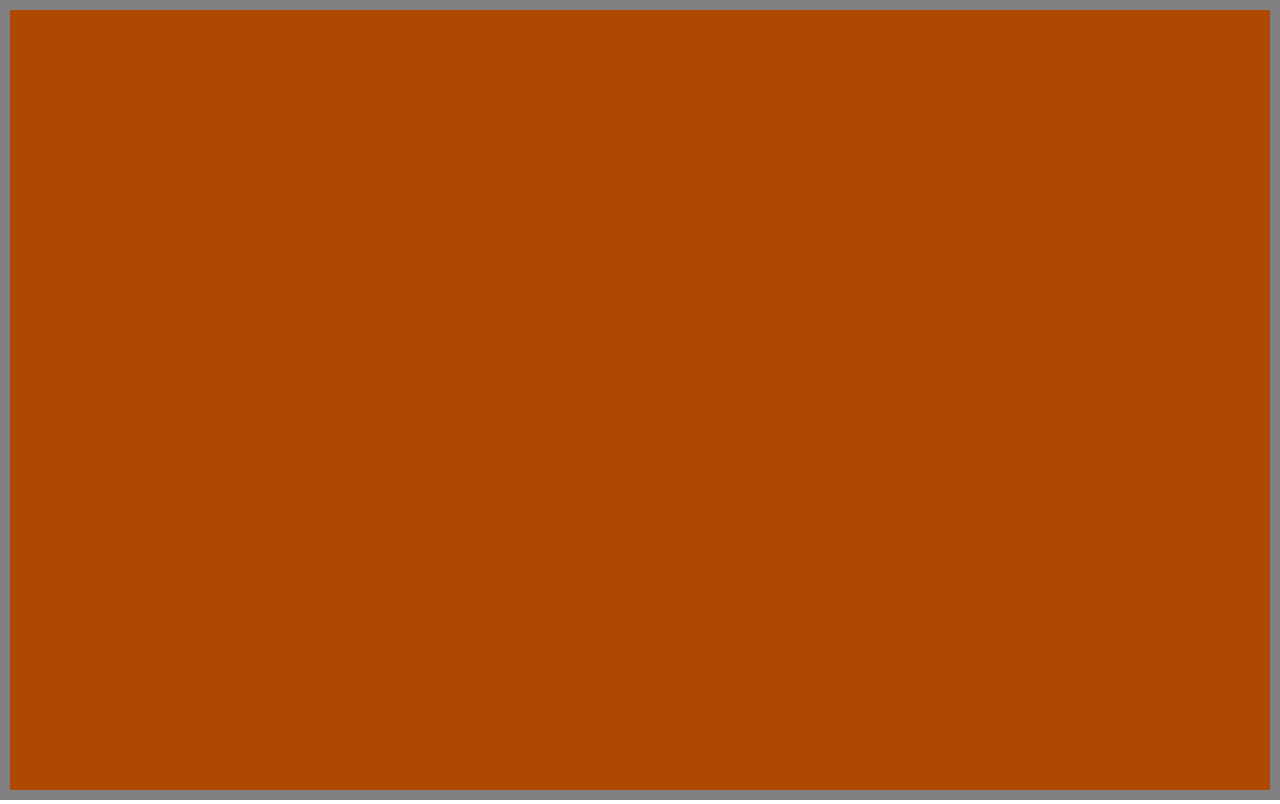
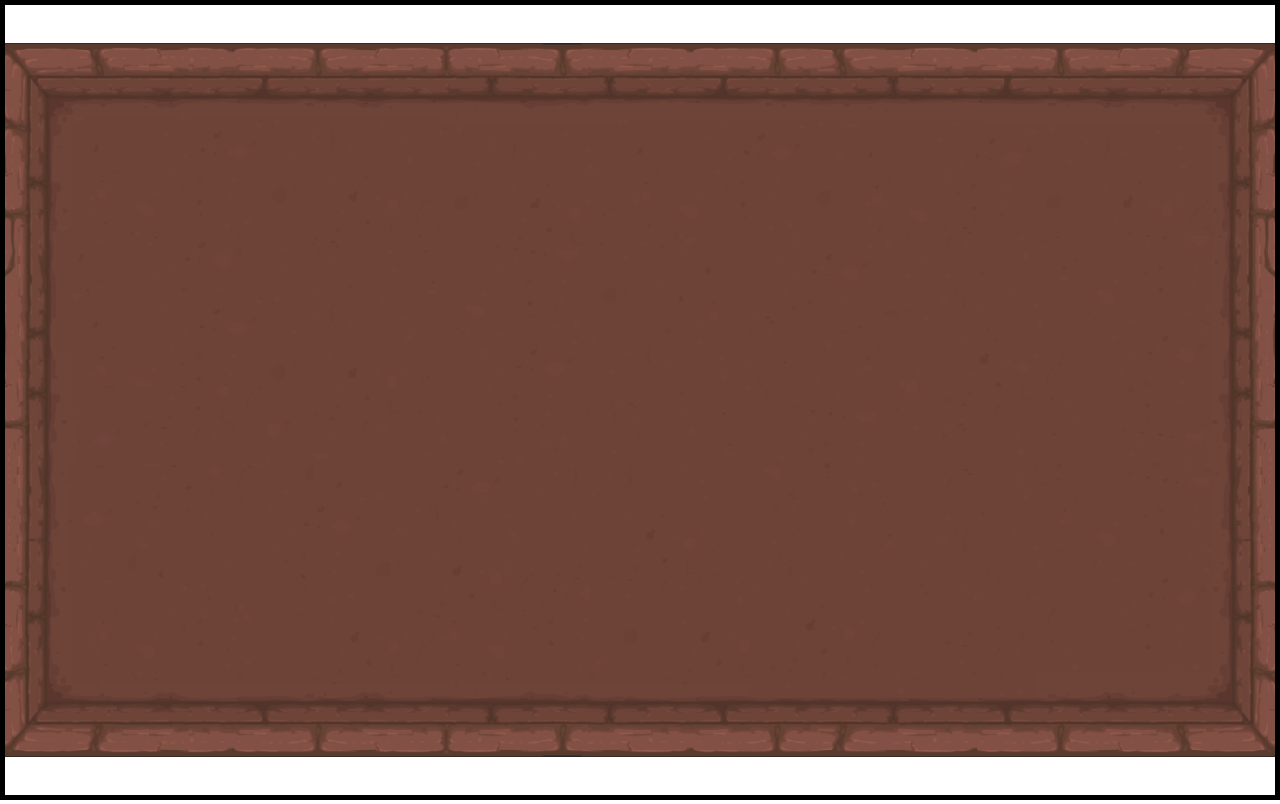
Before and after one commit to YagoPassos/JavascriptGame, a React (Create React App) app in the folder frontend/game-front/: page / in a window 1280 px wide. Built offline with nearby package versions, Linux system fonts and the light colour scheme.

Commit message:
ATT FINALLY

```diff
--- a/frontend/game-front/src/components/Tela/Canvas/index.tsx
+++ b/frontend/game-front/src/components/Tela/Canvas/index.tsx
@@ -61,7 +61,7 @@ function Canvas() {
           players: {
             'Steve': { x: 1800, y: 1000 },
             'Paul': { x: 1800, y: 500 },
-            'Bob': { x: 1300, y: 500 }
+            'Bob': { x: 10, y: 10 }
           },
 
           fruits: {
@@ -153,6 +153,7 @@ function Canvas() {
       keyboardListener.subscribe(game.movePlayer)
 
 
+
       if (context) {
         const renderScreen = () => {
           context.clearRect(0, 0, screen.width, screen.height);
@@ -162,13 +163,9 @@ function Canvas() {
 
             if (playerId === 'Bob') {
               var img = new Image();
+              img.src = '../../../img/Bob.svg';
 
-              img.onload = () => {
-                  console.log(img)
-                  context.drawImage
-                }
-
-              img.src = '../../../../public/img/Bob.jpg';
+              context.drawImage(img, player.x, player.y, 30, 45)
 
             } else {
               context.fillStyle = 'black';
@@ -189,6 +186,7 @@ function Canvas() {
     }
   }, [])
 
+
   return (
     <CanvasContainer width={screen.width} height={screen.height} ref={canvasRef} />
   );
--- a/frontend/game-front/src/components/Tela/Canvas/styles.ts
+++ b/frontend/game-front/src/components/Tela/Canvas/styles.ts
@@ -1,13 +1,15 @@
 import styled from 'styled-components';
+import BackgroundImg from '../../../img/background.png'
 
 export const CanvasContainer = styled.canvas`
     image-rendering: pixelated;
     image-rendering: crisp-edges;
     image-rendering: -moz-crisp-edges;
 
-    background-color: #AD4900;
+    background: url(${BackgroundImg}) no-repeat center;
+    background-size: contain;
 
-    border: 10px solid gray;
+    border: 5px solid black;
     width: 100%;
     height: 100vh;
 
--- a/frontend/game-front/src/styles/globalStyles.ts
+++ b/frontend/game-front/src/styles/globalStyles.ts
@@ -6,7 +6,7 @@ export const GlobalStyles = createGlobalStyle`
         padding:0;
         box-sizing: border-box;
         outline: none;
-        /* overflow:hidden; */
+        overflow:hidden;
 
         >button{
             cursor: pointer;
```
Also changed, not shown: frontend/game-front/src/img/background.png (added).
